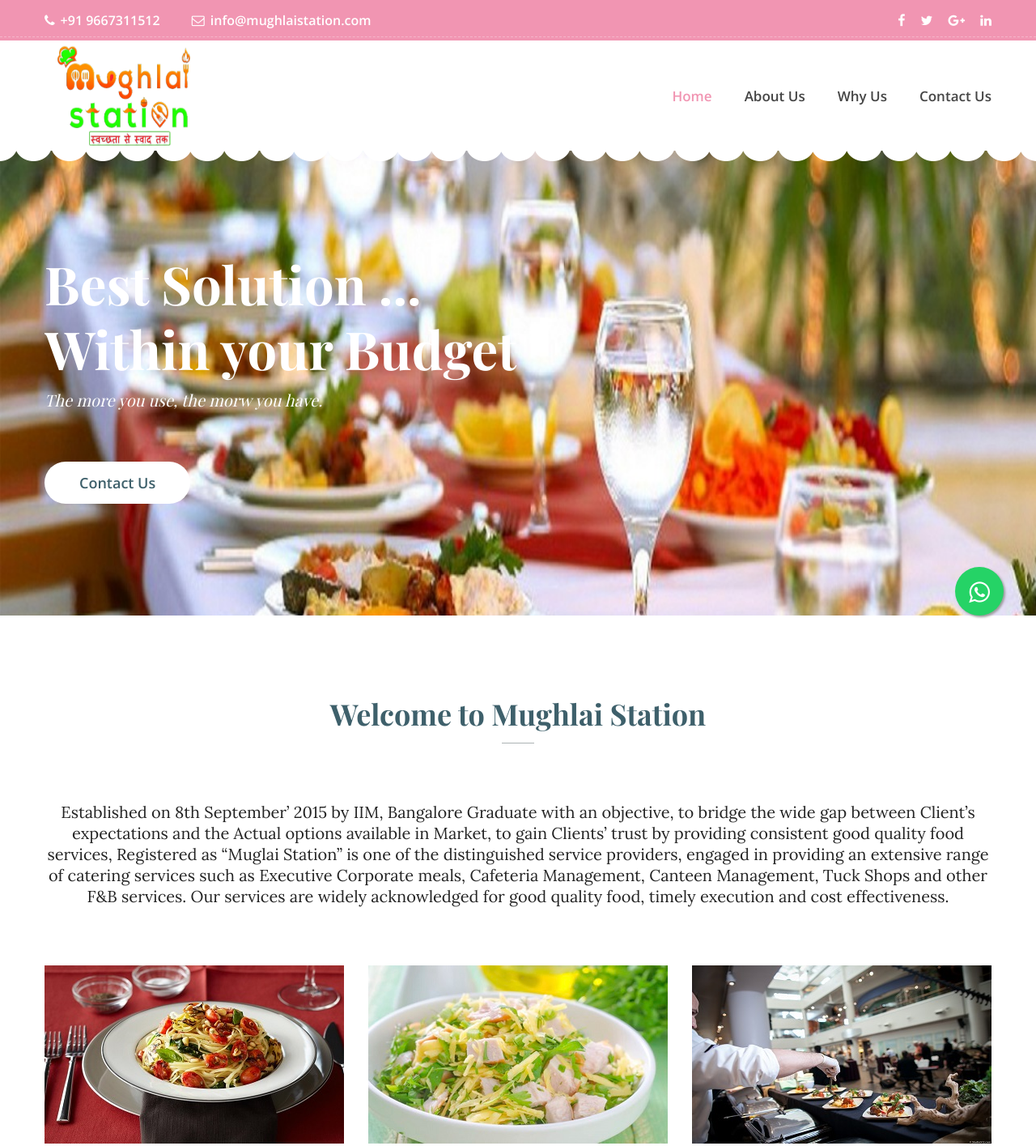
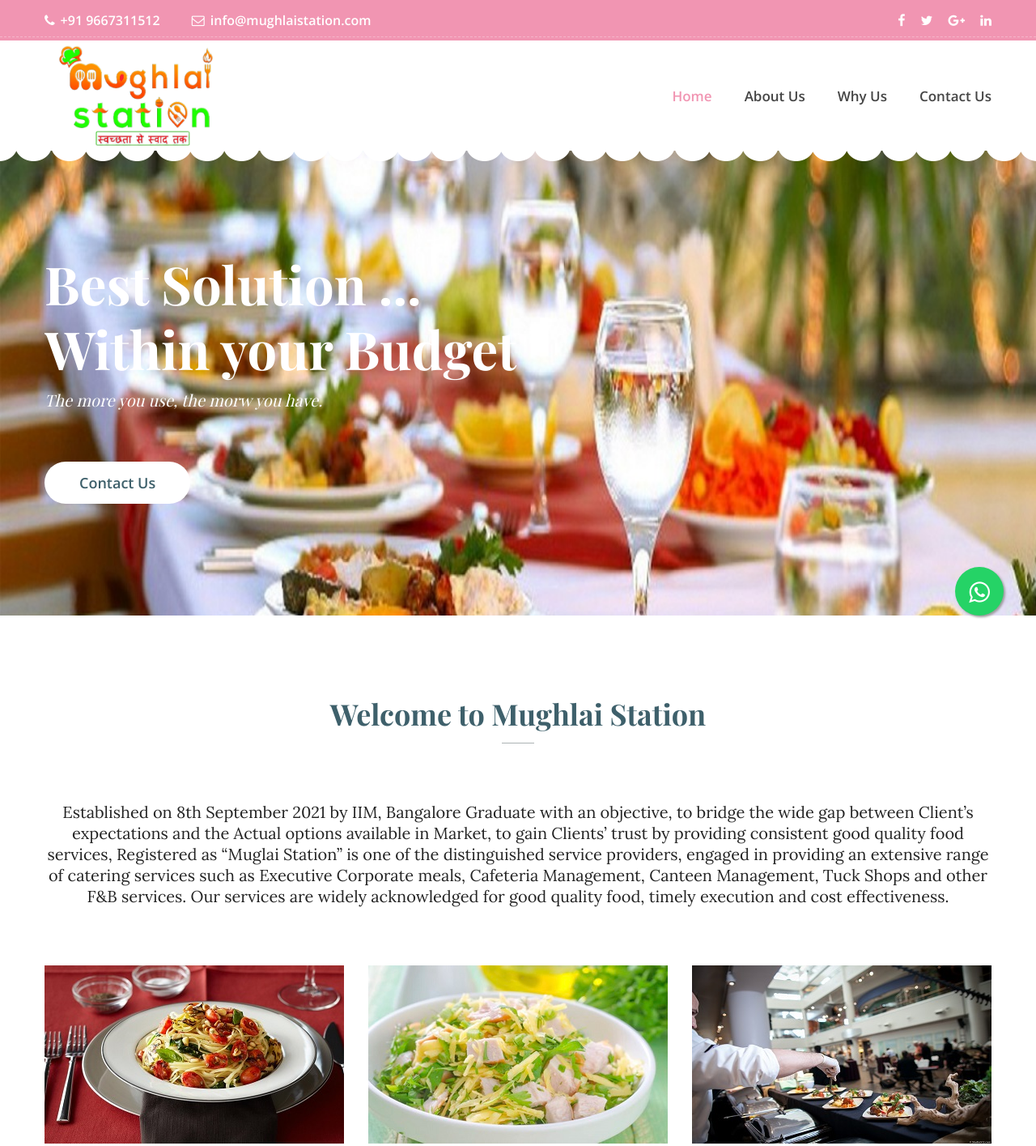
Before and after one commit to hkbhaskar/MughlaiStation, a plain HTML site: page index.html in a window 1280 px wide. Shown: the top 1415 px of the page at 81% size. Drawn offline with nearby package versions, Linux system fonts and the light colour scheme; a web font is replaced by a local one.

Commit message:
Update index.html

```diff
--- a/index.html
+++ b/index.html
@@ -65,7 +65,7 @@
 			<div class="main_menu_two">
 				<div class="container">
 					<nav class="navbar navbar-expand-lg navbar-light bg-light">
-						<a class="navbar-brand" href="index.html"><img src="img/logo-4.png" alt="" height="126px" width="196px"></a>
+						<a class="navbar-brand" href="index.html"><img src="img/logo-4.png" alt="" height="126px" width="226px"></a>
 						<button class="navbar-toggler" type="button" data-toggle="collapse" data-target="#navbarSupportedContent" aria-controls="navbarSupportedContent" aria-expanded="false" aria-label="Toggle navigation">
 							<span class="my_toggle_menu">
                             	<span></span>
@@ -250,7 +250,7 @@ The more you use, the morw you have.
         	<div class="container">
         		<div class="our_bakery_text">
         			<h2>Welcome to Mughlai Station</h2><br><br>
-        			<h6>Established on 8th September’ 2015 by IIM, Bangalore Graduate with an objective, to bridge the wide gap between Client’s expectations and the Actual options available in Market, to gain Clients’ trust by providing consistent good quality food services, Registered as “Muglai Station” is one of the distinguished service providers, engaged in providing an extensive range of catering services such as Executive Corporate meals, Cafeteria Management, Canteen Management, Tuck Shops and other F&B services. Our services are widely acknowledged for good quality food, timely execution and cost effectiveness.<br><br><br></h6>
+        			<h6>Established on 8th September 2021 by IIM, Bangalore Graduate with an objective, to bridge the wide gap between Client’s expectations and the Actual options available in Market, to gain Clients’ trust by providing consistent good quality food services, Registered as “Muglai Station” is one of the distinguished service providers, engaged in providing an extensive range of catering services such as Executive Corporate meals, Cafeteria Management, Canteen Management, Tuck Shops and other F&B services. Our services are widely acknowledged for good quality food, timely execution and cost effectiveness.<br><br><br></h6>
         		</div>
         		<div class="row our_bakery_image">
         			<div class="col-md-4 col-6">
```
